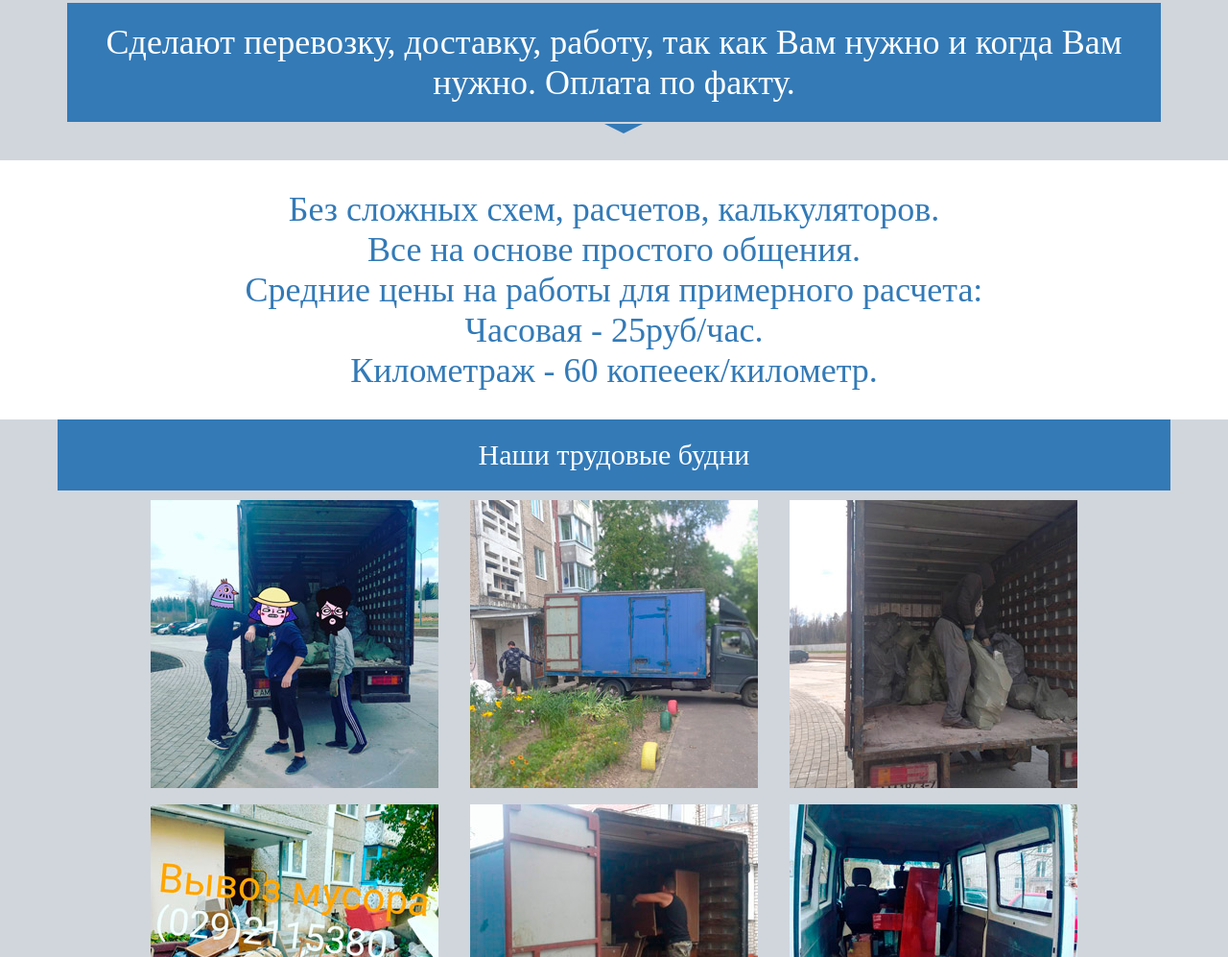
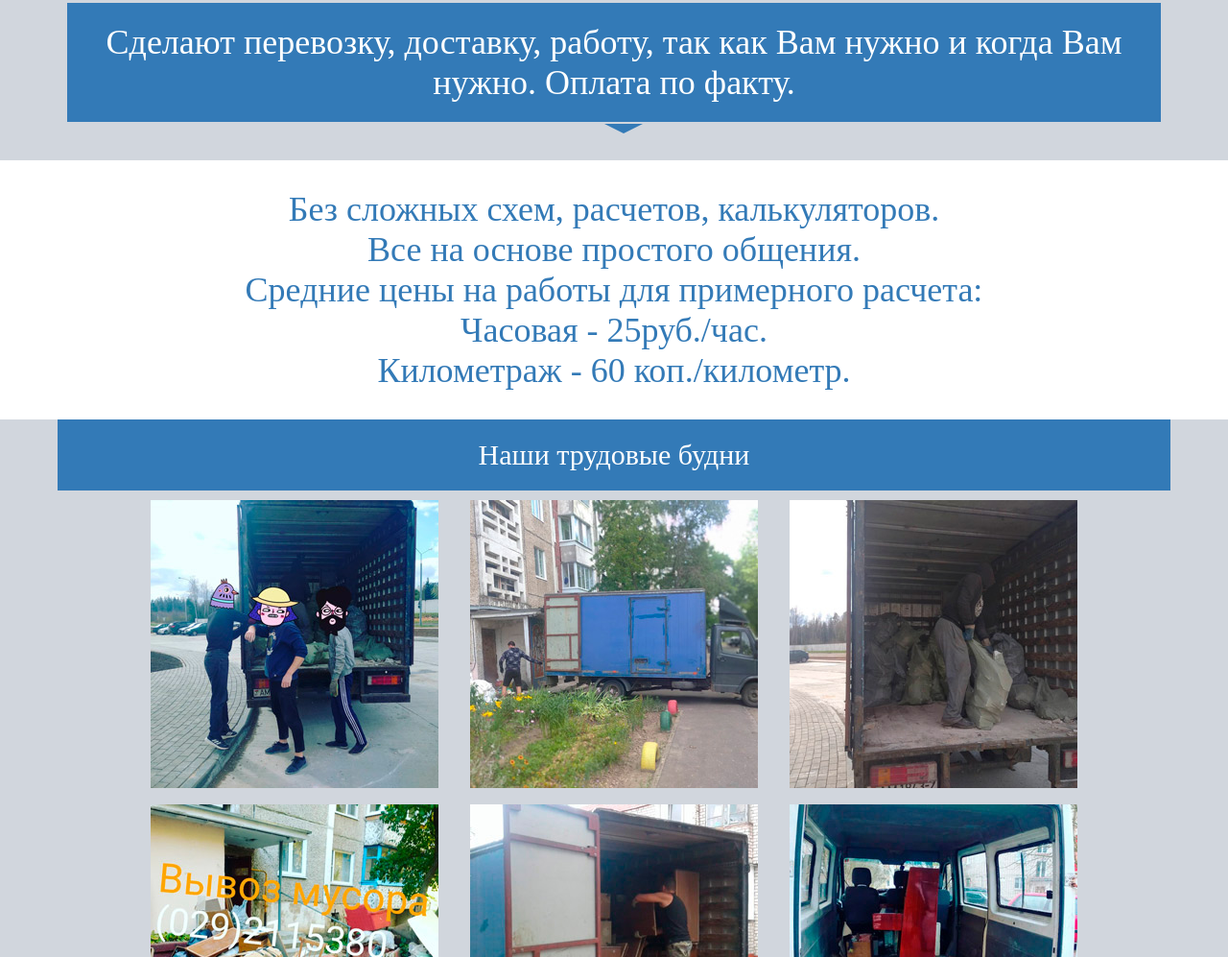
Before and after one commit to SergioOliv/SergioOliv.github.io, a plain HTML site: page index.html in a window 1280 px wide. Shown: the part 1195-2192 px from the top of the page at 96% size. Drawn offline with Linux system fonts and the light colour scheme.

Commit message:
Update index.html

```diff
--- a/index.html
+++ b/index.html
@@ -107,8 +107,8 @@
     <section class="base">
         <div class="container">
             <p>
-Без сложных схем, расчетов, калькуляторов. <br>Все на основе простого общения. <br>Средние цены на работы для примерного расчета:<br> Часовая - 25руб/час.<br>
-Километраж - 60 копееек/километр.
+Без сложных схем, расчетов, калькуляторов. <br>Все на основе простого общения. <br>Средние цены на работы для примерного расчета:<br> Часовая - 25руб./час.<br>
+Километраж - 60 коп./километр.
             </p>
         </div>
     </section>
```
